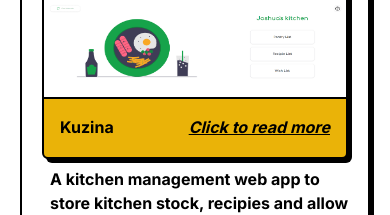
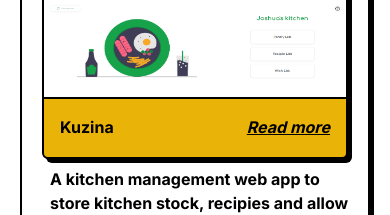
Before and after one commit to Joshuajrodrigues/dev-portfolio, a Next.js app: page / in a window 390 px wide. Shown: the part 805-1020 px from the top of the page. Built offline with nearby package versions, Linux system fonts and the light colour scheme.

Commit message:
responsive fix for card label

```diff
--- a/components/projectCard.tsx
+++ b/components/projectCard.tsx
@@ -35,7 +35,7 @@ export default function ProjectCard({
             alt="project"
           />
           <figcaption className="border-t-2 flex justify-between items-center border-black p-4 lg:text-2xl ">
-            {text} <em className=" lg:text-xl underline">Click to read more</em>
+            {text} <em className=" lg:text-xl underline">Read more</em>
           </figcaption>
         </figure>
       </Link>
```
